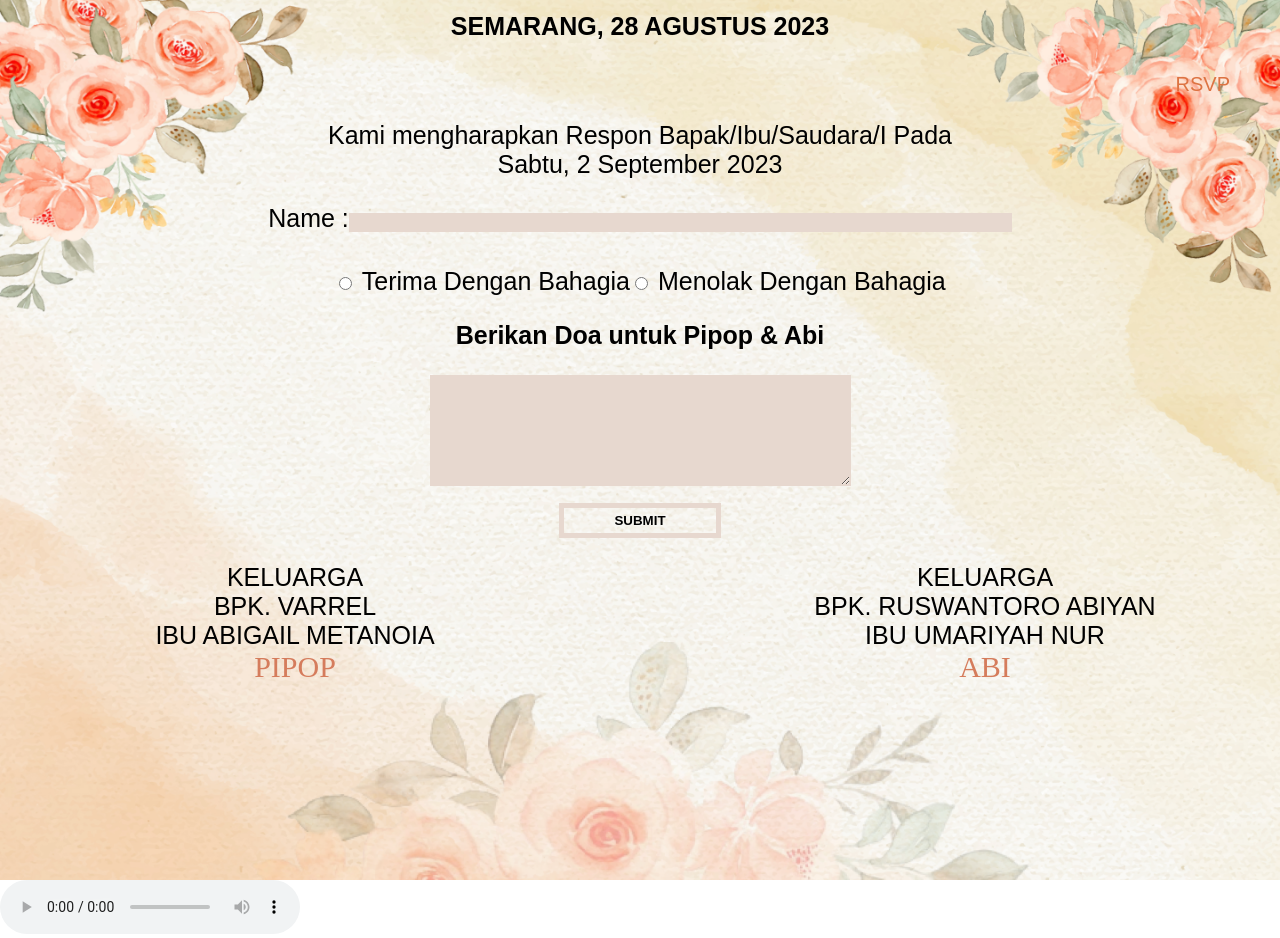
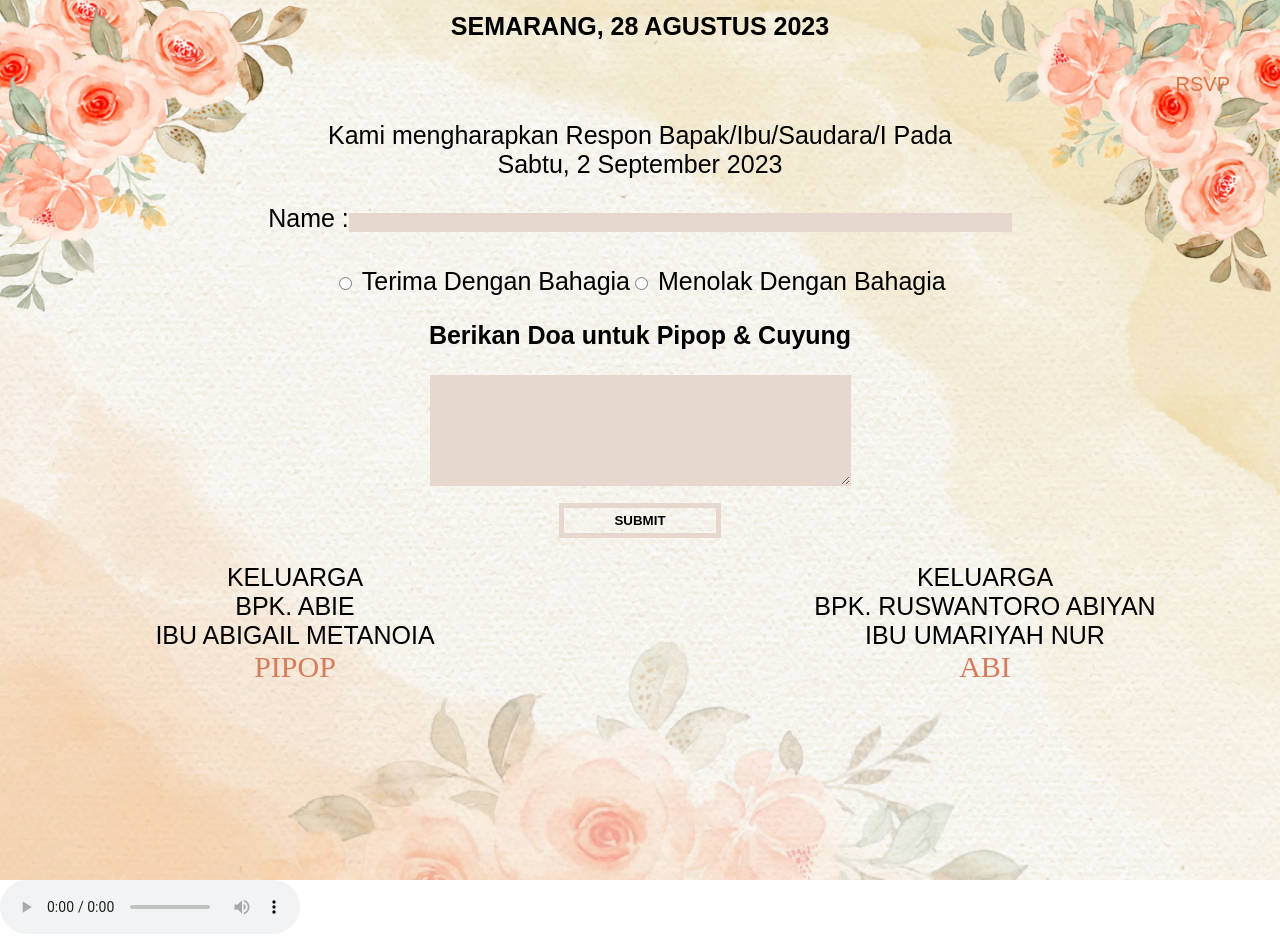
Before and after one commit to katarinakanti/PBP-Undangan, a React (Create React App) app: page /rsvp in a window 1280 px wide. Built offline with nearby package versions, Linux system fonts and the light colour scheme.

Commit message:
ganti nama
takut dikira aneh2 hahaha

```diff
--- a/src/pages/Bukti.js
+++ b/src/pages/Bukti.js
@@ -24,7 +24,7 @@ function App() {
 
         <p className = "nama">PIPOP</p>
         <p className = "nama">&</p>
-        <p className = "nama">ABI</p>
+        <p className = "nama">CUYUNG</p>
 
         <h3 className = "tanggal">SABTU, 2 SEPTEMBER 2023</h3>
         <h3 className = "waktu">19:00 WIB</h3>
--- a/src/pages/Rsvp.js
+++ b/src/pages/Rsvp.js
@@ -57,7 +57,7 @@ function App() {
               />{" "}
               Menolak Dengan Bahagia{" "}
             </p>
-            <p className="text1"> Berikan Doa untuk Pipop & Abi </p>
+            <p className="text1"> Berikan Doa untuk Pipop & Cuyung </p>
             <textarea name="Doa" id="Doa" rows="7" cols="50"></textarea>
           </label>
           <br />
@@ -68,7 +68,7 @@ function App() {
         <p className="column-layout">
           KELUARGA
           <br />
-          BPK. VARREL
+          BPK. ABIE
           <br />
           IBU ABIGAIL METANOIA
           <p className="nama">PIPOP</p>
--- a/src/pages/Undangan.js
+++ b/src/pages/Undangan.js
@@ -27,7 +27,7 @@ function App() {
 
         <p className="nama">PIPOP</p>
         <p className="nama">&</p>
-        <p className="nama">ABI</p>
+        <p className="nama">CUYUNG</p>
 
         <h3 className="tanggal">SABTU, 2 SEPTEMBER 2023</h3>
         <h3 className="waktu">19:00 WIB</h3>
```
